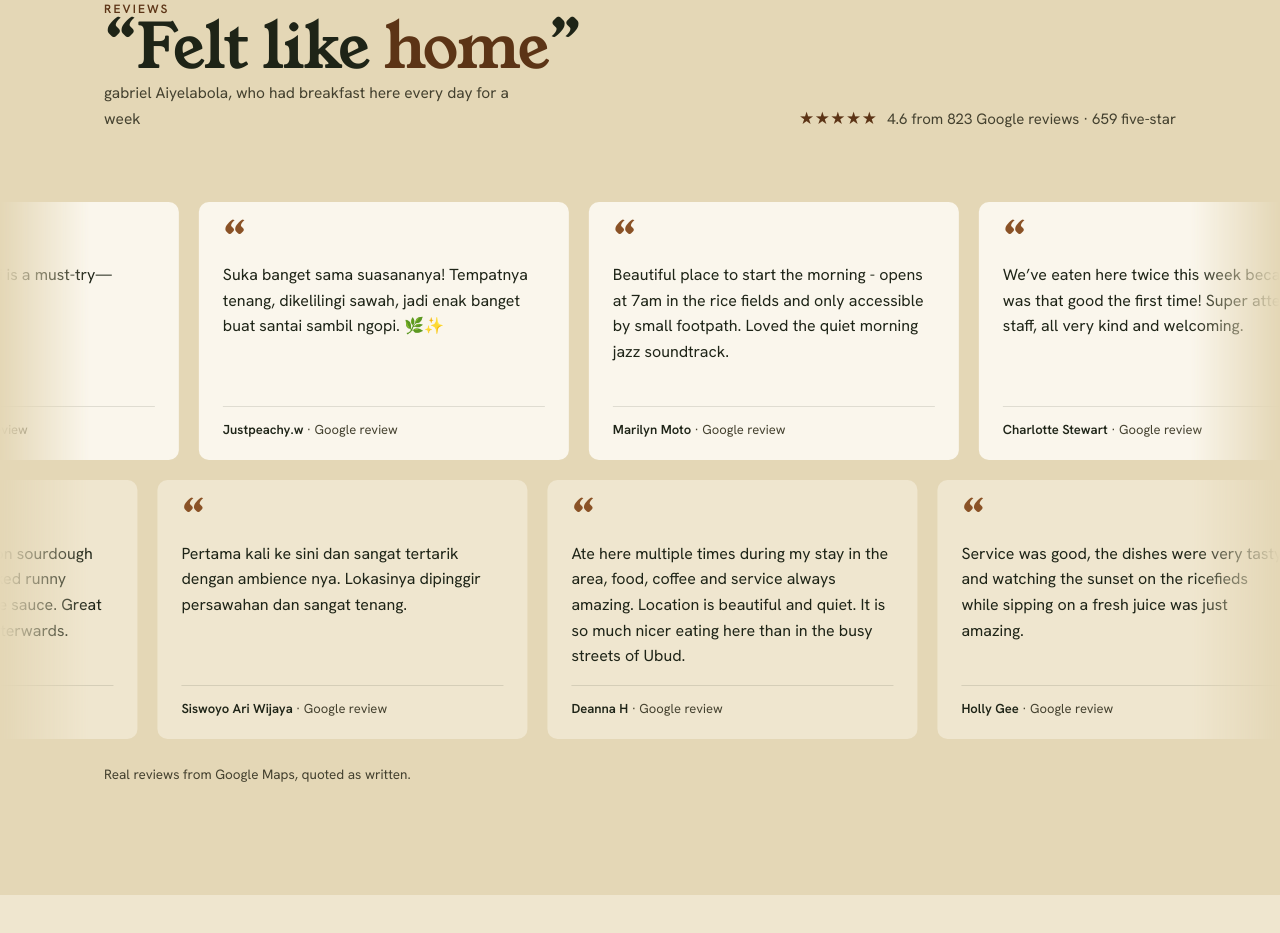
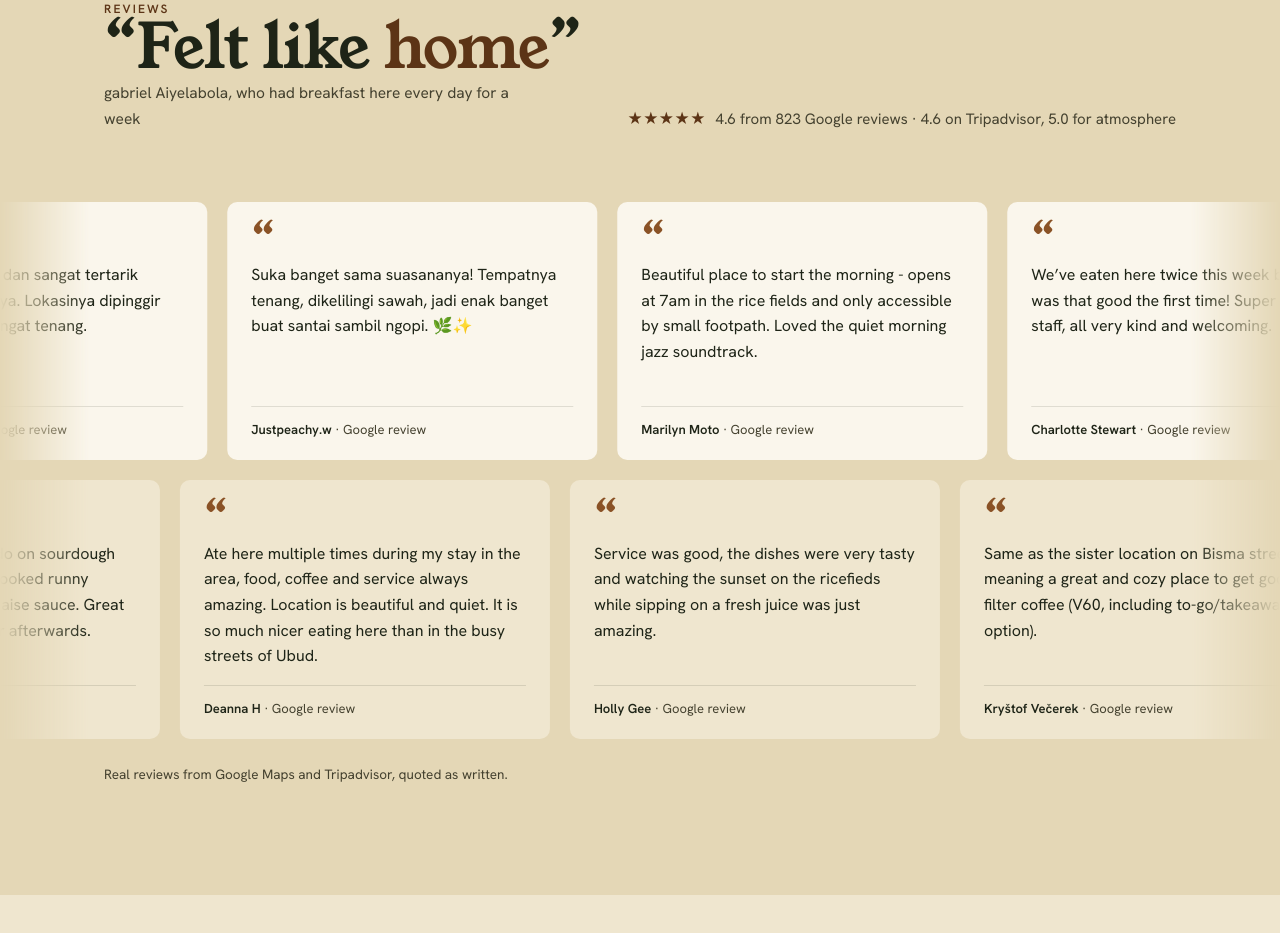
Before and after one commit to somau/pukako, a plain HTML site: page index.html in a window 1280 px wide. Shown: the part 4963-5896 px from the top of the page. Drawn offline with Linux system fonts and the light colour scheme.

Commit message:
Add Tripadvisor rating and reviews
Co-Authored-By: Claude Opus 5.5 <noreply@anthropic.com>

```diff
--- a/index.html
+++ b/index.html
@@ -442,10 +442,10 @@ h2 em,h3 em{font-style:normal;color:var(--teak)}
           <h2 class="rv d1">“Felt like <em>home</em>”</h2>
           <p class="rev-by rv d1">gabriel Aiyelabola, who had breakfast here every day for a week</p>
         </div>
-        <div class="rating-line rv d2"><span class="s" aria-hidden="true">★★★★★</span><span>4.6 from 823 Google reviews · 659 five-star</span></div>
+        <div class="rating-line rv d2"><span class="s" aria-hidden="true">★★★★★</span><span>4.6 from 823 Google reviews · 4.6 on Tripadvisor, 5.0 for atmosphere</span></div>
       </div>
     </div>
-    <div class="marquees" role="region" aria-label="Guest reviews from Google, scrolling automatically. Hover or focus to pause.">
+    <div class="marquees" role="region" aria-label="Guest reviews from Google and Tripadvisor, scrolling automatically. Hover or focus to pause.">
       <div class="marquee m1"><div class="track">
         <div class="set" id="set1"></div><div class="set" aria-hidden="true" id="set1b"></div>
       </div></div>
@@ -453,7 +453,7 @@ h2 em,h3 em{font-style:normal;color:var(--teak)}
         <div class="set" id="set2"></div><div class="set" aria-hidden="true" id="set2b"></div>
       </div></div>
     </div>
-    <div class="wrap"><p class="rev-note">Real reviews from Google Maps, quoted as written.</p></div>
+    <div class="wrap"><p class="rev-note">Real reviews from Google Maps and Tripadvisor, quoted as written.</p></div>
   </section>
 
   <section class="press" aria-label="Written about by">
@@ -518,14 +518,16 @@ const REVIEWS = [
   ["Kryštof Večerek","Same as the sister location on Bisma street, meaning a great and cozy place to get good filter coffee (V60, including to-go/takeaway option)."],
   ["gabriel Aiyelabola","Favourite place to eat. I was in ubud for a week and I had breakfast here everyday. Staff remembered me second time. Felt like home"],
   ["Dave Hutch","Cool cafe, great views, tatsty smoothie bowls and good coffee ☕️ 👌🏼"],
+  ["Galih Mulya Nugraha","Tempat terbaik di Ubud untuk menikmati suasana tenang. Kopi, Panini, Semua enak.","Tripadvisor"],
+  ["Santhi Bali Holidays","Suasana nya bagus , alam pedesaan , pesawahan dan perbukitan ,udaranya sejuk . Coffe nya enak pelayanan ramah","Tripadvisor"],
   ["Katy Aston","Excellent smashed avocado on sourdough bread and two perfectly cooked runny poached eggs and hollandaise sauce. Great setting to relax with a beer afterwards."]
 ];
 (() => {
-  const card = ([who, q]) => { const f = document.createElement('figure'); f.className = 'rcard';
+  const card = ([who, q, src]) => { const f = document.createElement('figure'); f.className = 'rcard';
     const b = document.createElement('blockquote'); b.textContent = q; const c = document.createElement('figcaption');
-    const n = document.createElement('b'); n.textContent = who; c.append(n, ' · Google review'); f.append(b, c); return f; };
+    const n = document.createElement('b'); n.textContent = who; c.append(n, ' · ' + (src || 'Google') + ' review'); f.append(b, c); return f; };
   const fill = (ids, list) => ids.forEach(id => { const el = document.getElementById(id); list.forEach(r => el.append(card(r))); });
-  fill(['set1','set1b'], REVIEWS.slice(0, 7)); fill(['set2','set2b'], REVIEWS.slice(7));
+  fill(['set1','set1b'], REVIEWS.slice(0, 8)); fill(['set2','set2b'], REVIEWS.slice(8));
 
   const reduce = matchMedia('(prefers-reduced-motion: reduce)');
   const header = document.getElementById('top');
```
